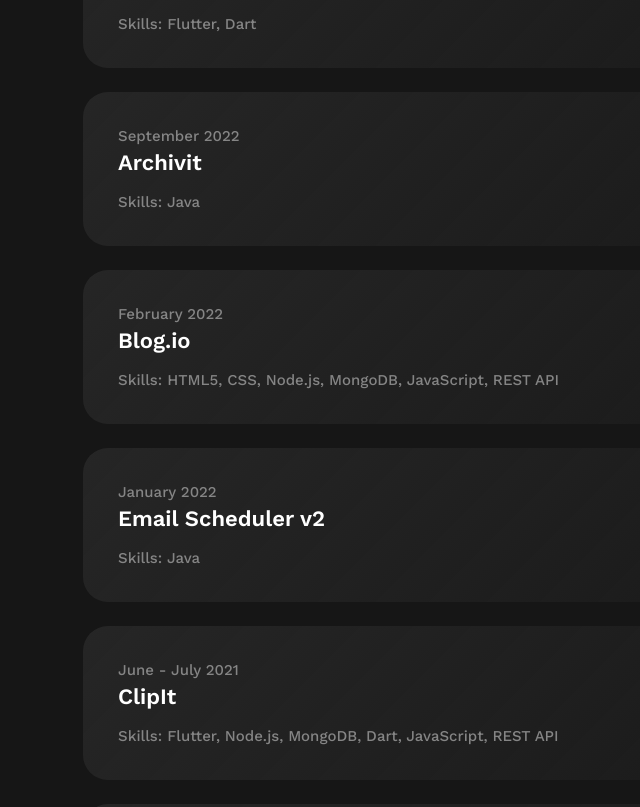
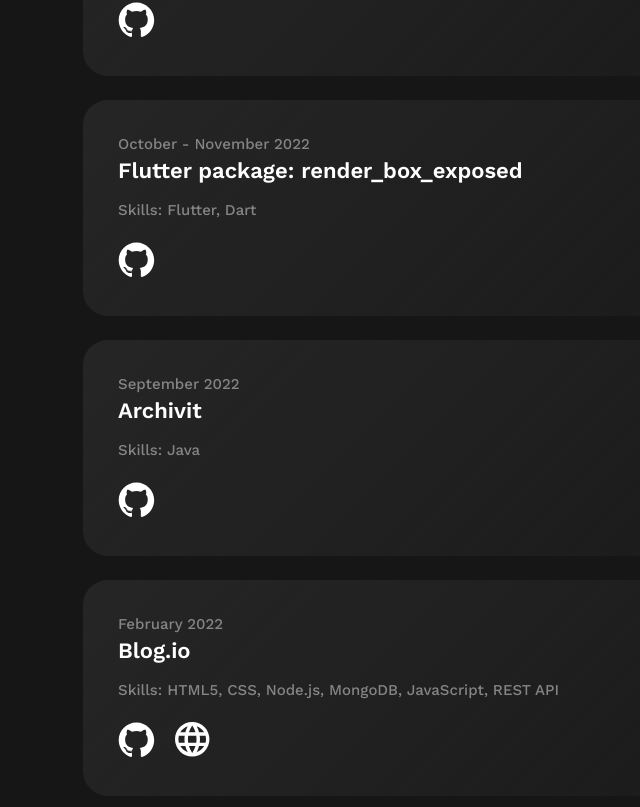
Before and after one commit to SBTopZZZ-LG/react-portfolio, a React (Create React App) app: page /works in a window 1280 px wide. Shown: the part 813-1620 px from the top of the page, without its empty margins (19-659 px from the left). Built offline with nearby package versions, Linux system fonts and the light colour scheme.

Commit message:
refactor: add links to works tiles

```diff
--- a/src/Assets/Datasets/worksPage.json
+++ b/src/Assets/Datasets/worksPage.json
@@ -3,7 +3,10 @@
 		{
 			"date": ["May", "June 2023"],
 			"title": "Portfolio Website",
-			"skills": ["React", "Figma", "HTML5", "CSS", "JavaScript"]
+			"skills": ["React", "Figma", "HTML5", "CSS", "JavaScript"],
+			"links": {
+				"github": "https://github.com/SBTopZZZ-LG/react-portfolio"
+			}
 		},
 		{
 			"date": ["February", "March 2023"],
@@ -15,32 +18,58 @@
 				"Micro-services",
 				"JavaScript",
 				"REST API"
-			]
+			],
+			"links": {
+				"github": "https://github.com/SBTopZZZ-LG/aura-git"
+			}
 		},
 		{
 			"date": ["November 2022", "February 2023"],
 			"title": "CodeCollab",
-			"skills": ["Java", "Socket Programming"]
+			"skills": ["Java", "Socket Programming"],
+			"links": {
+				"github": "https://github.com/SBTopZZZ-LG/java_codecollab"
+			}
 		},
 		{
 			"date": ["October", "November 2022"],
 			"title": "Flutter package: render_box_exposed",
-			"skills": ["Flutter", "Dart"]
+			"skills": ["Flutter", "Dart"],
+			"links": {
+				"github": "https://github.com/SBTopZZZ-LG/flutter_render_box_exposed"
+			}
 		},
 		{
 			"date": ["September 2022"],
 			"title": "Archivit",
-			"skills": ["Java"]
+			"skills": ["Java"],
+			"links": {
+				"github": "https://github.com/SBTopZZZ-LG/java_archiver"
+			}
 		},
 		{
 			"date": ["February 2022"],
 			"title": "Blog.io",
-			"skills": ["HTML5", "CSS", "Node.js", "MongoDB", "JavaScript", "REST API"]
+			"skills": [
+				"HTML5",
+				"CSS",
+				"Node.js",
+				"MongoDB",
+				"JavaScript",
+				"REST API"
+			],
+			"links": {
+				"github": "https://github.com/SBTopZZZ-LG/web_project-blogio-frontend",
+				"url": "https://sbtopzzz-lg.github.io/web_project-blogio-frontend/"
+			}
 		},
 		{
 			"date": ["January 2022"],
 			"title": "Email Scheduler v2",
-			"skills": ["Java"]
+			"skills": ["Java"],
+			"links": {
+				"github": "https://github.com/SBTopZZZ-LG/java-emailscheduler-v2"
+			}
 		},
 		{
 			"date": ["June", "July 2021"],
@@ -52,7 +81,11 @@
 				"Dart",
 				"JavaScript",
 				"REST API"
-			]
+			],
+			"links": {
+				"github": "https://github.com/SBTopZZZ-LG/ClipIt-FlutterWeb",
+				"url": "https://clip-it-web.netlify.app/"
+			}
 		},
 		{
 			"date": ["May", "June 2021"],
@@ -64,7 +97,10 @@
 				"MongoDB",
 				"JavaScript",
 				"REST API"
-			]
+			],
+			"links": {
+				"github": "https://github.com/SBTopZZZ-LG/Quicc-Android"
+			}
 		}
 	]
 }
--- a/src/Pages/WorksPage.jsx
+++ b/src/Pages/WorksPage.jsx
@@ -4,10 +4,14 @@ import Card from "../Components/Card";
 
 import data from "../Assets/Datasets/worksPage.json";
 
+import GitHub from "../Assets/Images/GitHub.svg";
+import Url from "../Assets/Images/Web.svg";
+
 const Tile = ({
 	dateRange = ["Jan 1970", "Jun 1970"],
 	title = "Project",
 	skills = ["Skill 1", "Skill 2"],
+	links = {},
 }) => {
 	return (
 		<div style={{
@@ -33,6 +37,45 @@ const Tile = ({
 				fontSize: "15px",
 				marginTop: "13px",
 			}}>Skills: {skills.join(", ")}</span>}
+
+			{("github" in links || "url" in links) &&
+				<div style={{
+					display: "flex",
+					alignItems: "center",
+					marginTop: "18px",
+					gap: "20px",
+				}}>
+					{"github" in links &&
+						<a
+							href={links.github}
+							style={{ all: "unset", cursor: "pointer" }}
+							target="_blank"
+							rel="noreferrer"
+						>
+							<img
+								className="svg"
+								src={GitHub}
+								alt="GitHub"
+								height={35}
+							/>
+						</a>
+					}
+					{"url" in links &&
+						<a
+							href={links.url}
+							style={{ all: "unset", cursor: "pointer" }}
+							target="_blank"
+							rel="noreferrer"
+						>
+							<img
+								className="svg"
+								src={Url}
+								alt="Url"
+								height={35}
+							/>
+						</a>
+					}
+				</div>}
 		</div>
 	);
 };
@@ -65,6 +108,7 @@ const Works = () => {
 							dateRange={data.date}
 							title={data.title}
 							skills={data.skills}
+							links={data.links}
 						/>
 					</Card>
 				))}
```
Also changed, not shown: src/Assets/Images/Web.svg (added).
